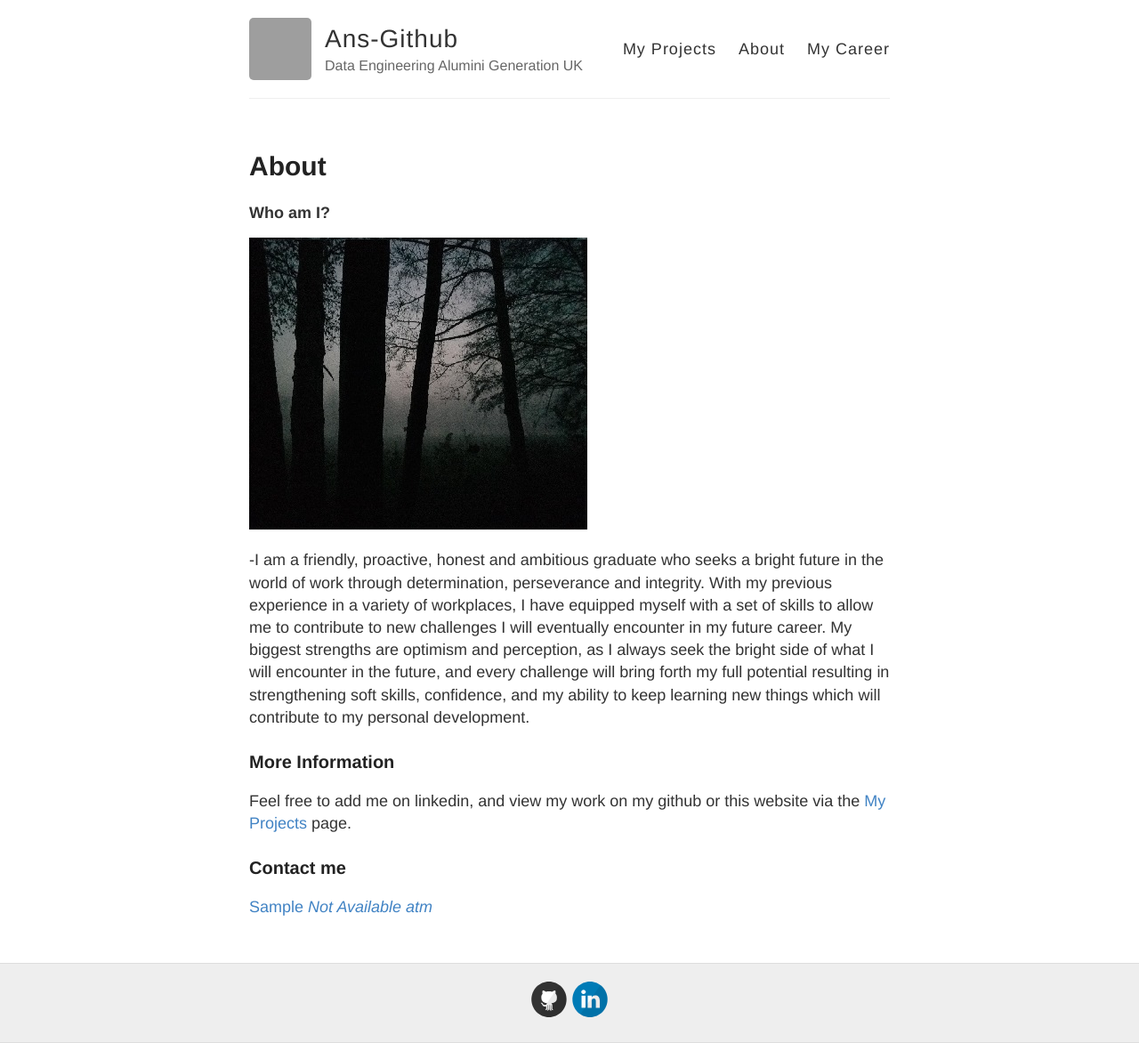
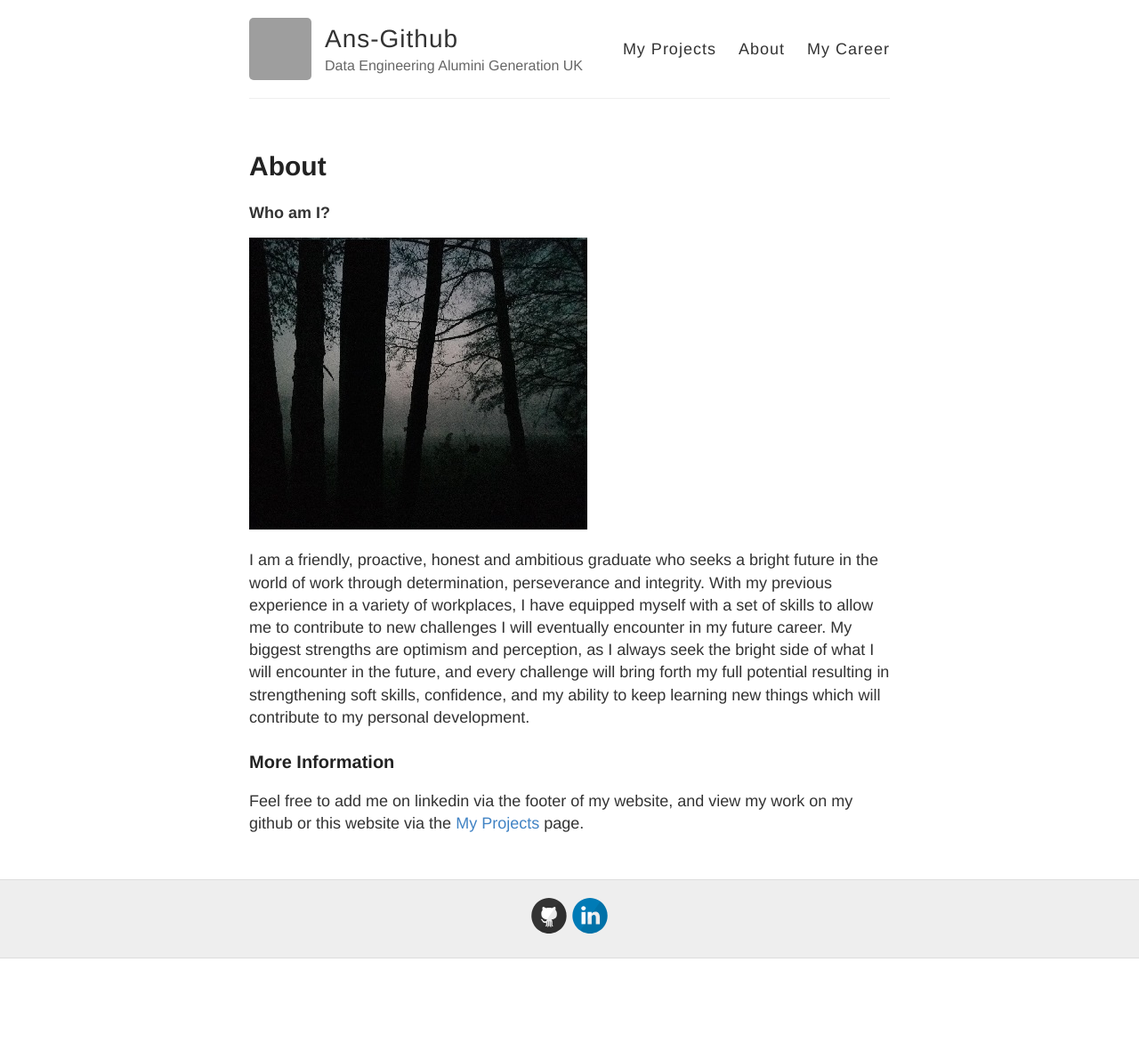
Before and after one commit to ans-github/ans-github.github.io, a Jekyll site: the page built from about.md, in a window 1280 px wide. Shown: the whole page at 89% size. Built offline with Jekyll 4.4.1, drawn with Linux system fonts in a browser that asks for light colours; after the commit the page ends 1077 px from its top, so only the background shows below that; grey boxes are pictures that could not be loaded.

Commit message:
changes made

```diff
--- a/about.md
+++ b/about.md
@@ -8,12 +8,8 @@ permalink: /about/
 
 ![an image alt text]({{ site.baseurl }}/images/Avatar.jpg "an image title")
 
--I am a friendly, proactive, honest and ambitious graduate who seeks a bright future in the world of work through determination, perseverance and integrity. With my previous experience in a variety of workplaces, I have equipped myself with a set of skills to allow me to contribute to new challenges I will eventually encounter in my future career. My biggest strengths are optimism and perception, as I always seek the bright side of what I will encounter in the future, and every challenge will bring forth my full potential resulting in strengthening soft skills, confidence, and my ability to keep learning new things which will contribute to my personal development.
+I am a friendly, proactive, honest and ambitious graduate who seeks a bright future in the world of work through determination, perseverance and integrity. With my previous experience in a variety of workplaces, I have equipped myself with a set of skills to allow me to contribute to new challenges I will eventually encounter in my future career. My biggest strengths are optimism and perception, as I always seek the bright side of what I will encounter in the future, and every challenge will bring forth my full potential resulting in strengthening soft skills, confidence, and my ability to keep learning new things which will contribute to my personal development.
 
 ### More Information
 
-Feel free to add me on linkedin, and view my work on my github or this website via the [My Projects](https://ans-github.github.io/) page.
-
-### Contact me
-
-[Sample *Not Available atm*](mailto:email@domain.com)
+Feel free to add me on linkedin via the footer of my website, and view my work on my github or this website via the [My Projects](https://ans-github.github.io/) page.
```
Also changed, not shown: _posts/Main Page.md (renamed from _posts/2020-11-9-First Post.md, +3 -3 lines).
